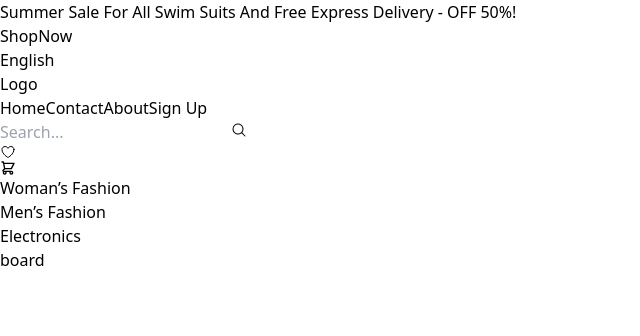
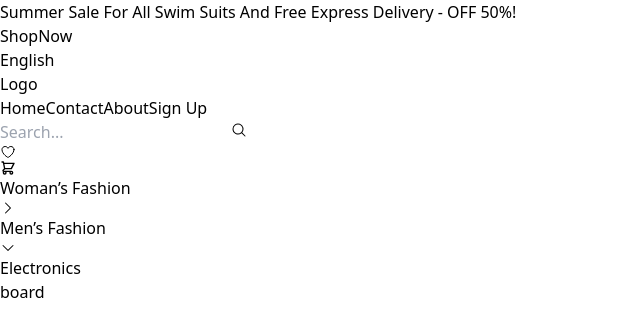
Before and after one commit to anri24/tech-ecom, a React (Vite) app: page / in a window 1280 px wide. Shown: the top 336 px of the page, without its empty margins (0-640 px from the left). Built offline with nearby package versions, Linux system fonts and the light colour scheme.

Commit message:
add categoryList

```diff
--- /dev/null
+++ b/src/users/components/CategoryList.jsx
@@ -0,0 +1,24 @@
+import { HiChevronRight } from "react-icons/hi2";
+import { HiChevronDown } from "react-icons/hi2";
+
+function CategoryList() {
+    return (
+        <div className="p-10 w-1/4 flex flex-col gap-5">
+        <div className="flex justify-between text-center">
+            <div>Woman’s Fashion</div>
+            <div className="text-2xl"><HiChevronRight /></div>
+        </div>
+        <div>
+        <div className="flex justify-between text-center">
+            <div>Men’s Fashion</div>
+            <div className="text-2xl"><HiChevronDown /></div>
+        </div>
+        </div>
+        <div>
+            Electronics
+        </div>
+    </div>
+    )
+}
+
+export default CategoryList
--- a/src/users/components/Header.jsx
+++ b/src/users/components/Header.jsx
@@ -1,4 +1,4 @@
-import { Link, useParams, useResolvedPath } from "react-router-dom"
+import { Link, useResolvedPath } from "react-router-dom"
 import TopHeader from "./TopHeader"
 import { HiOutlineHeart } from "react-icons/hi2";
 import { HiOutlineShoppingCart } from "react-icons/hi";
--- a/src/users/views/Dashboard.jsx
+++ b/src/users/views/Dashboard.jsx
@@ -1,18 +1,13 @@
+import CategoryList from "../components/CategoryList"
+
+
+
+
 function Dashboard() {
     return (
         <div className="w-[80vw] m-auto flex">
-            <div className="p-10 w-1/4">
-                <div>
-                    Woman’s Fashion
-                </div>
-                <div>
-                    Men’s Fashion
-                </div>
-                <div>
-                    Electronics
-                </div>
-            </div>
-            <div className="p-10 w-full">
+            <CategoryList />
+            <div className="p-10 w-full border-l-2 border-stone-200">
                 board
             </div>
         </div>
```
